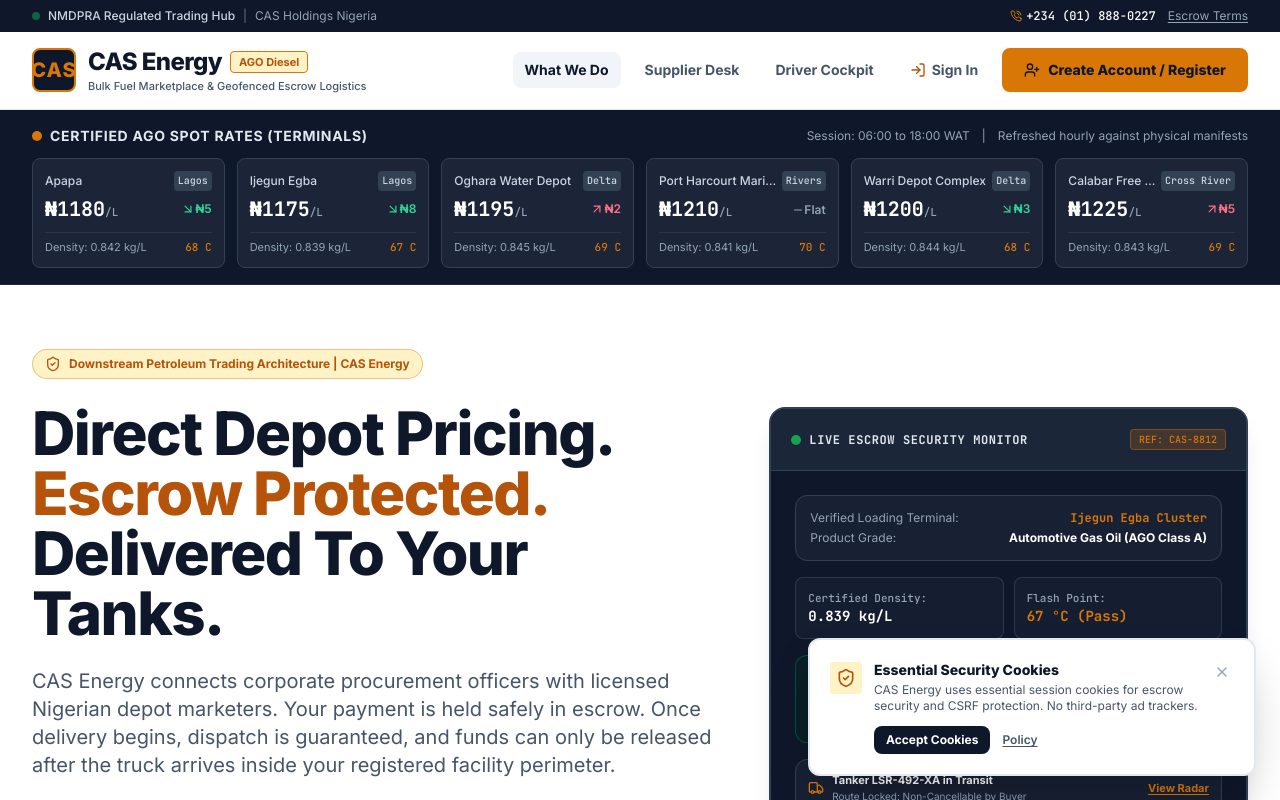
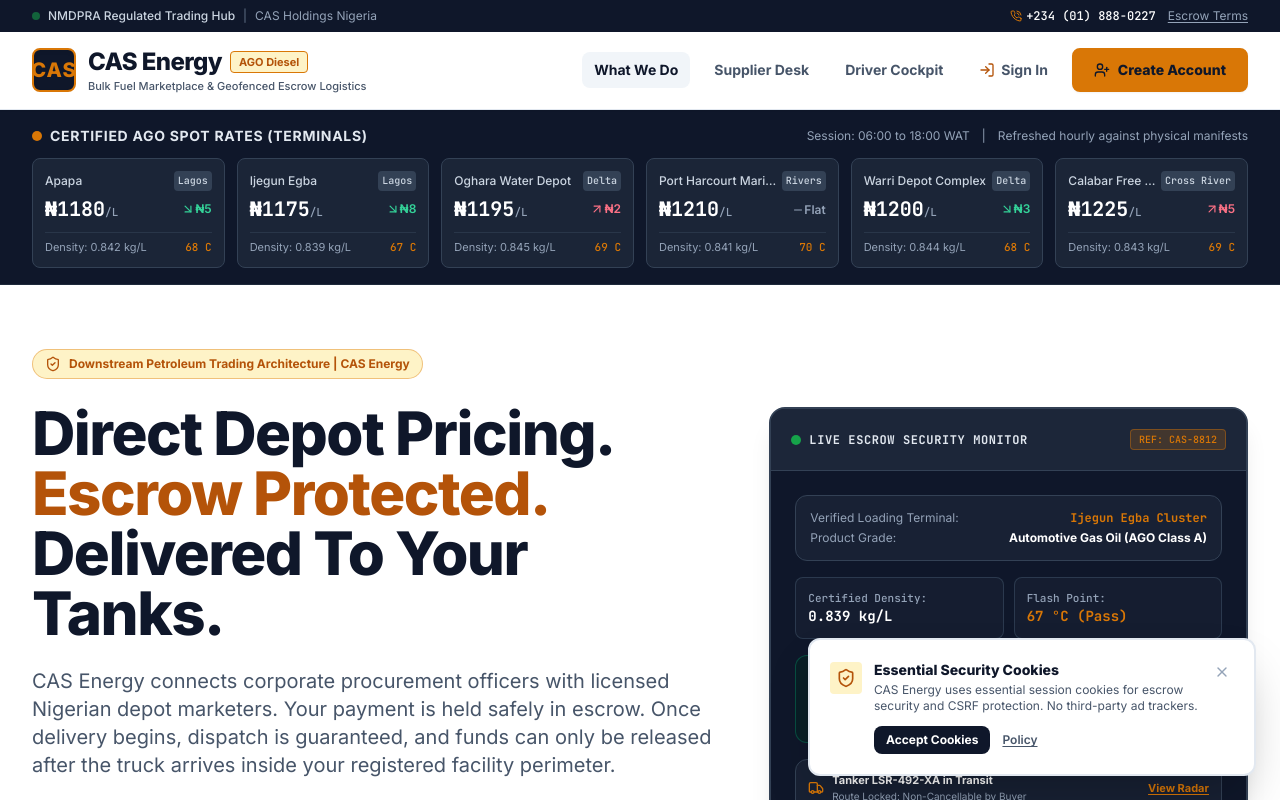
Before and after one commit to Es0sA/cas-diesel, a React (Vite) app: page / in a window 1280 px wide. Shown: the top 800 px of the page. Built offline with nearby package versions, Linux system fonts and the light colour scheme; no server answers.

Commit message:
refactor: simplify primary action label to Create Account

```diff
--- a/src/components/Header.jsx
+++ b/src/components/Header.jsx
@@ -140,7 +140,7 @@
               }`}
             >
               <UserPlus className="w-4 h-4" aria-hidden="true" />
-              <span>Create Account / Register</span>
+              <span>Create Account</span>
             </button>
           </div>
 
@@ -229,7 +229,7 @@
               className="flex items-center justify-center gap-2 p-3 mt-1 rounded-xl text-sm font-extrabold bg-cas-amber text-slate-900 shadow-sm border border-amber-500"
             >
               <UserPlus className="w-4 h-4" aria-hidden="true" />
-              <span>Create Account / Register</span>
+              <span>Create Account</span>
             </button>
           </div>
 
```
